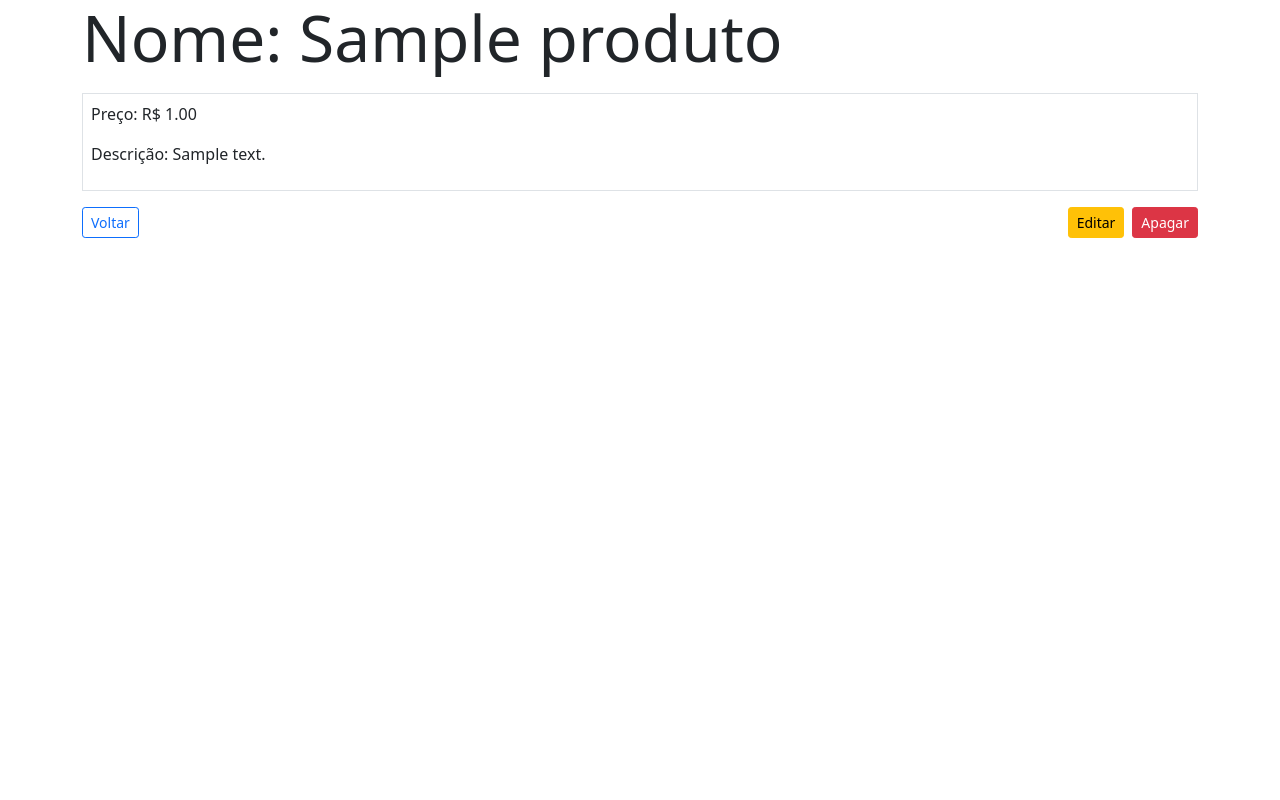
After one commit to olucassantos/demo-crud-php, a PHP site: page /verProduto.php?id=1 in a window 1280 px wide. The commit adds this page. Run offline with PHP 8.4, Linux system fonts and the light colour scheme; tables that the repository leaves empty hold one stand-in row (values such as "Sample post").

Commit message:
feat: Atualizar link para ver produto individual na lista de produtos

```diff
--- a/listaProdutos.php
+++ b/listaProdutos.php
@@ -44,7 +44,7 @@
                                 <td>{$produto["nome"]}</td>
                                 <td>R$ {$produto["preco"]}</td>
                                 <td>
-                                    <a class='btn btn-sm btn-success' href='#'>Ver</a>
+                                    <a class='btn btn-sm btn-success' href='verProduto.php?id={$produto["id"]}'>Ver</a>
                                 </td>
                             </tr>";
                     }
--- /dev/null
+++ b/verProduto.php
@@ -0,0 +1,46 @@
+<?php
+// Conexão com banco de dados
+$conexao = new PDO('mysql:host=localhost;dbname=supermercado', 'root', '');
+
+// Cria o SQL para buscar os produtos
+$sql = "SELECT * FROM produtos WHERE id = :id";
+
+// Pega o ID da URL
+$id = $_GET['id'];
+
+// Prepara a SQL para evitar Invasões
+$con = $conexao->prepare($sql);
+
+// Executa a SQL com os parametros
+$con->execute([':id' => $id]);
+
+// Guarda o produto na variável
+$produto = $con->fetch();
+?>
+
+<html>
+
+<head>
+    <meta charset="UTF-8">
+    <meta name="viewport" content="width=device-width, initial-scale=1.0">
+    <link rel="stylesheet" href="https://cdn.jsdelivr.net/npm/bootstrap@5.0.0-beta1/dist/css/bootstrap.min.css">
+    <title>Supermercados Marion - Produto - #<?= $produto['id'] ?></title>
+</head>
+
+<body>
+    <div class="container">
+        <p class="display-3">Nome: <?= $produto['nome'] ?></p>
+        <div class="border p-2">
+            <p>Preço: R$ <?= $produto['preco'] ?></p>
+            <p>Descrição: <?= $produto['descricao'] ?></p>
+        </div>
+
+        <div class="mt-3 d-flex gap-2">
+            <a class="btn btn-outline-primary btn-sm" href="listaProdutos.php">Voltar</a>
+            <a class="ms-auto btn btn-warning btn-sm" href="#">Editar</a>
+            <a class="btn btn-danger btn-sm" href="#">Apagar</a>
+        </div>
+    </div>
+</body>
+
+</html>
```
